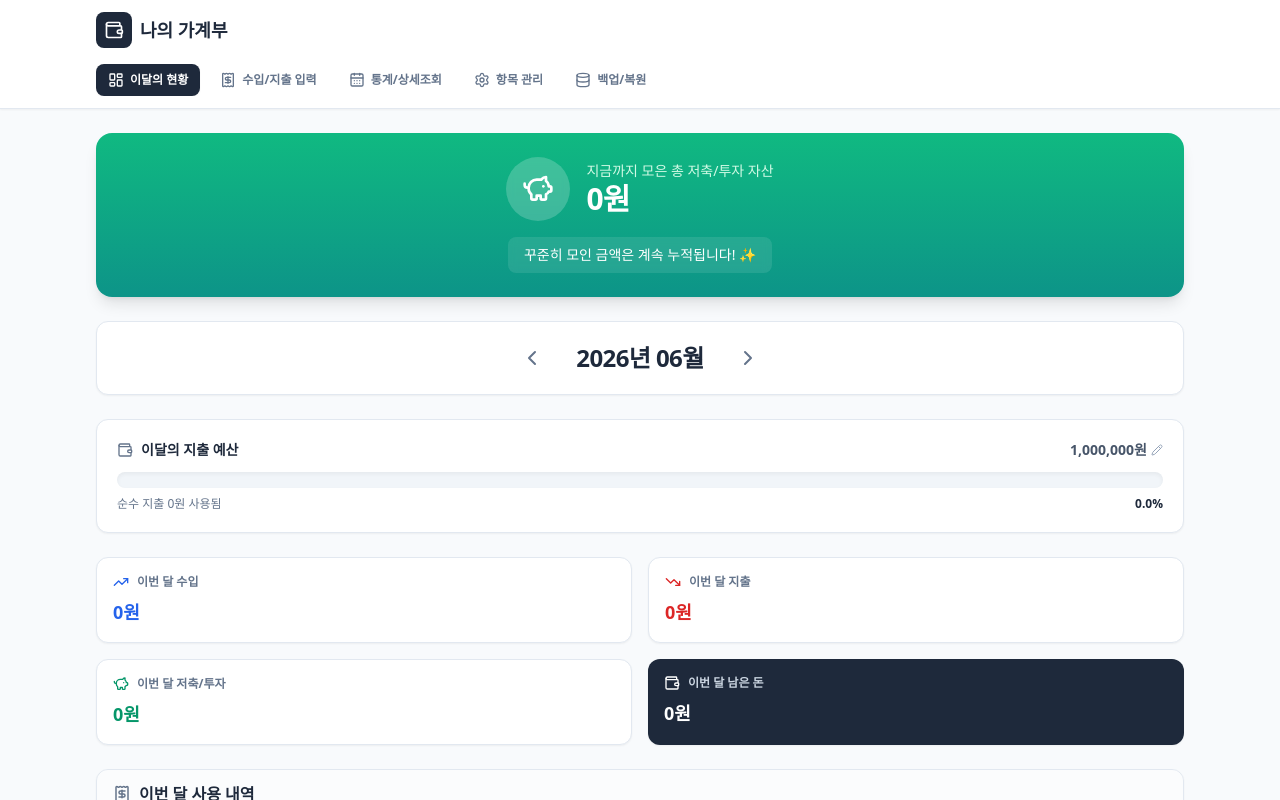
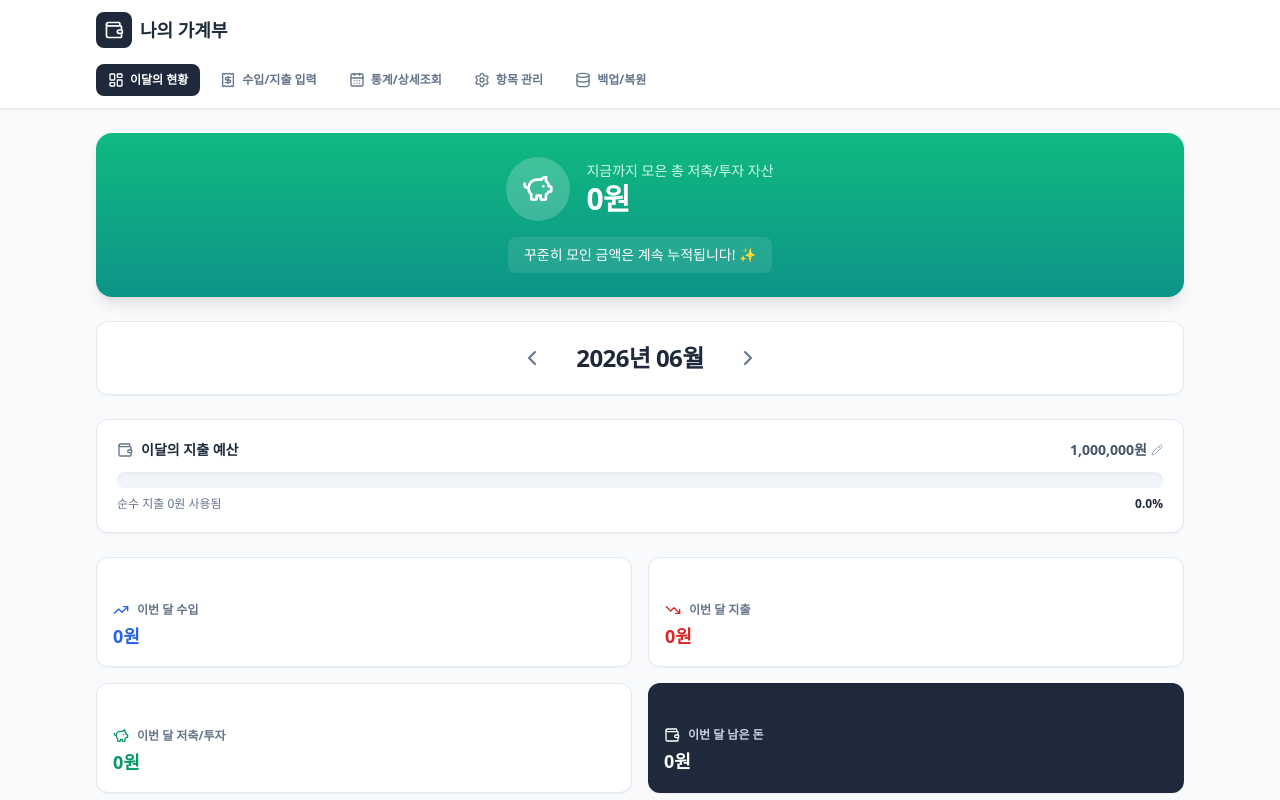
Before and after one commit to uhyun0405-bit/account-book, a React (Vite) app: page / in a window 1280 px wide. Shown: the top 800 px of the page. Built offline with nearby package versions, Linux system fonts and the light colour scheme.

Commit message:
Add files via upload

```diff
--- a/src/App.jsx
+++ b/src/App.jsx
@@ -120,17 +120,18 @@ const DashboardTab = ({ items, paymentMethods, transactions, onImportFixedTransa
     return { income, expense };
   }, [transactions, currentMonthStr]);
 
+  // 퍼센테이지 뱃지의 왼쪽 여백(ml-1)을 제거하여 위쪽 배치를 깔끔하게 수정
   const renderTrend = (current, prev, type) => {
     if (prev === 0) return null;
     const diff = current - prev;
     const percent = Math.abs((diff / prev) * 100).toFixed(1);
 
     if (type === 'INCOME') {
-      if (diff > 0) return <span className="text-[10px] text-blue-600 font-bold ml-1 bg-blue-50 px-1.5 py-0.5 rounded">▲ {percent}% 📈</span>;
-      if (diff < 0) return <span className="text-[10px] text-red-600 font-bold ml-1 bg-red-50 px-1.5 py-0.5 rounded">▼ {percent}% 📉</span>;
+      if (diff > 0) return <span className="text-[10px] text-blue-600 font-bold inline-block bg-blue-50 px-1.5 py-0.5 rounded">▲ {percent}% 📈</span>;
+      if (diff < 0) return <span className="text-[10px] text-red-600 font-bold inline-block bg-red-50 px-1.5 py-0.5 rounded">▼ {percent}% 📉</span>;
     } else {
-      if (diff > 0) return <span className="text-[10px] text-red-600 font-bold ml-1 bg-red-50 px-1.5 py-0.5 rounded">▲ {percent}% 📈</span>;
-      if (diff < 0) return <span className="text-[10px] text-blue-600 font-bold ml-1 bg-blue-50 px-1.5 py-0.5 rounded">▼ {percent}% 📉</span>;
+      if (diff > 0) return <span className="text-[10px] text-red-600 font-bold inline-block bg-red-50 px-1.5 py-0.5 rounded">▲ {percent}% 📈</span>;
+      if (diff < 0) return <span className="text-[10px] text-blue-600 font-bold inline-block bg-blue-50 px-1.5 py-0.5 rounded">▼ {percent}% 📉</span>;
     }
     return null;
   };
@@ -254,32 +255,40 @@ const DashboardTab = ({ items, paymentMethods, transactions, onImportFixedTransa
       </div>
 
       <div className="grid grid-cols-2 md:grid-cols-4 gap-4">
+        {/* 증감률 위치를 상단으로 변경한 카드들 */}
         <div className="bg-white p-4 rounded-xl border border-slate-200 shadow-sm">
-          <div className="flex items-center gap-2 mb-2 text-blue-600">
+          <div className="h-6 mb-1">
+            {renderTrend(stats.income, prevMonthStats.income, 'INCOME')}
+          </div>
+          <div className="flex items-center gap-2 mb-1 text-blue-600">
             <TrendingUp size={16}/>
             <span className="text-xs font-bold text-slate-500">이번 달 수입</span>
           </div>
-          <div className="flex items-center gap-2">
-            <p className="text-lg font-bold text-blue-600 truncate">{formatCurrency(stats.income)}</p>
-            {renderTrend(stats.income, prevMonthStats.income, 'INCOME')}
+          <p className="text-lg font-bold text-blue-600 truncate">{formatCurrency(stats.income)}</p>
+        </div>
+
+        <div className="bg-white p-4 rounded-xl border border-slate-200 shadow-sm">
+          <div className="h-6 mb-1">
+            {renderTrend(stats.expense, prevMonthStats.expense, 'EXPENSE')}
           </div>
-        </div>
-        <div className="bg-white p-4 rounded-xl border border-slate-200 shadow-sm">
-          <div className="flex items-center gap-2 mb-2 text-red-600">
+          <div className="flex items-center gap-2 mb-1 text-red-600">
             <TrendingDown size={16}/>
             <span className="text-xs font-bold text-slate-500">이번 달 지출</span>
           </div>
-          <div className="flex items-center gap-2">
-            <p className="text-lg font-bold text-red-600 truncate">{formatCurrency(stats.expense)}</p>
-            {renderTrend(stats.expense, prevMonthStats.expense, 'EXPENSE')}
-          </div>
+          <p className="text-lg font-bold text-red-600 truncate">{formatCurrency(stats.expense)}</p>
         </div>
+
         <div className="bg-white p-4 rounded-xl border border-slate-200 shadow-sm">
-          <div className="flex items-center gap-2 mb-2 text-emerald-600"><PiggyBank size={16}/><span className="text-xs font-bold text-slate-500">이번 달 저축/투자</span></div>
+          {/* 레이아웃 정렬을 위해 빈 블록 추가 */}
+          <div className="h-6 mb-1"></div>
+          <div className="flex items-center gap-2 mb-1 text-emerald-600"><PiggyBank size={16}/><span className="text-xs font-bold text-slate-500">이번 달 저축/투자</span></div>
           <p className="text-lg font-bold text-emerald-600 truncate">{formatCurrency(stats.saving)}</p>
         </div>
+
         <div className="bg-slate-800 p-4 rounded-xl shadow-sm text-white">
-          <div className="flex items-center gap-2 mb-2"><Wallet size={16}/><span className="text-xs font-bold text-slate-300">이번 달 남은 돈</span></div>
+          {/* 레이아웃 정렬을 위해 빈 블록 추가 */}
+          <div className="h-6 mb-1"></div>
+          <div className="flex items-center gap-2 mb-1"><Wallet size={16}/><span className="text-xs font-bold text-slate-300">이번 달 남은 돈</span></div>
           <p className="text-lg font-bold text-white truncate">{formatCurrency(stats.balance)}</p>
         </div>
       </div>
```
